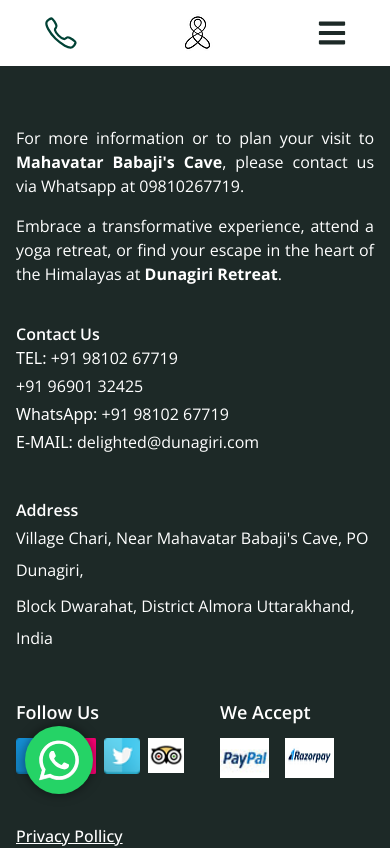
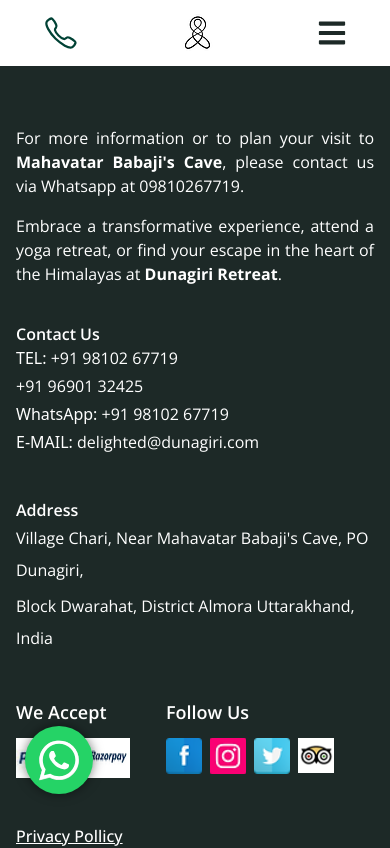
Before and after one commit to Sumitkumar01/dunagiri, a React (Create React App) app: page /terms in a window 390 px wide. Shown: the top 848 px of the page. Built offline with nearby package versions, Linux system fonts and the light colour scheme.

Commit message:
issue fix

```diff
--- a/src/components/common/Footer.jsx
+++ b/src/components/common/Footer.jsx
@@ -98,7 +98,7 @@ function Footer() {
             </p>
           </div>
           <div className=" flex lg:justify-end w-full lg:py-0 py-5">
-            <div className="lg:w-[80%] lg:block flex justify-start gap-9 w-full">
+            <div className="lg:w-[80%] lg:block flex flex-row-reverse justify-start gap-9 ">
               <div className="">
                 <h3 className="text-white text-lg font-semibold ff-op">
                   Follow Us
```
